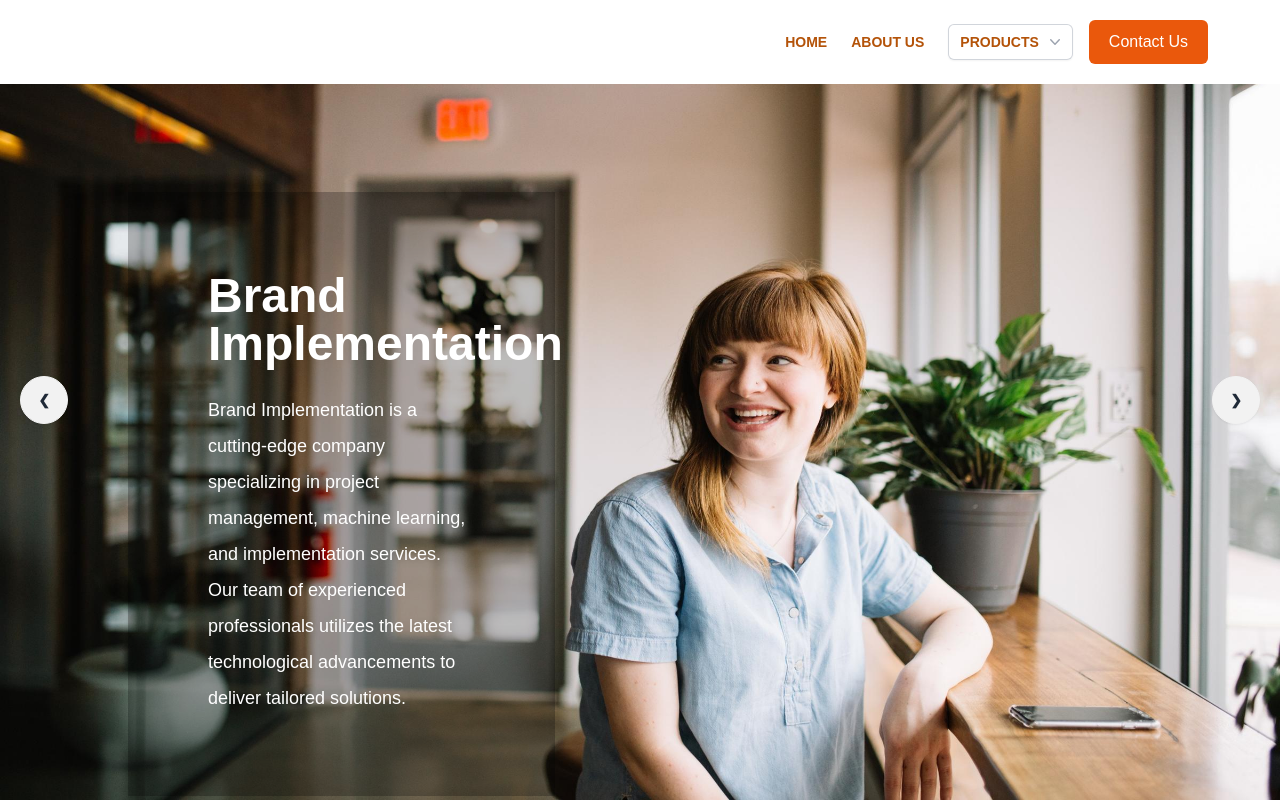
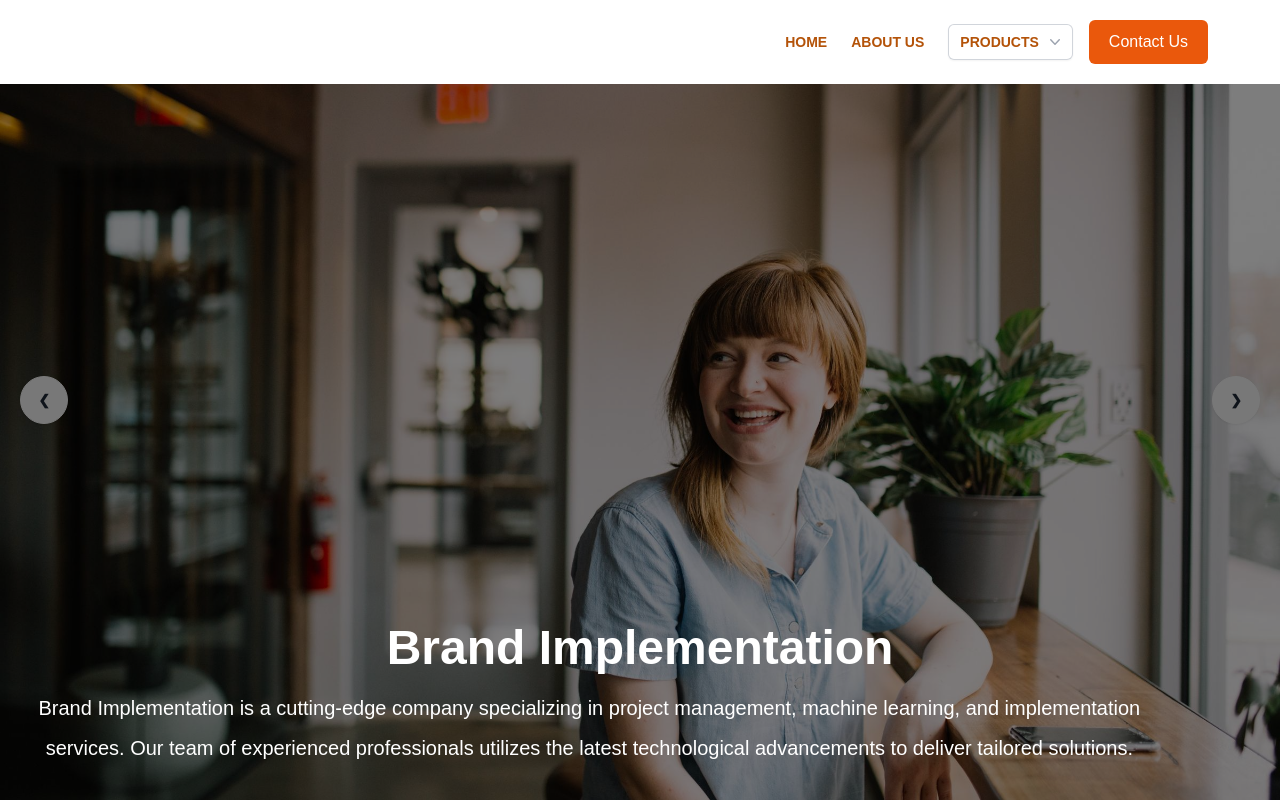
Before and after one commit to Oseun12/Brand-implementation-web-page, a Next.js app: page / in a window 1280 px wide. Shown: the top 802 px of the page. Built offline with nearby package versions, Linux system fonts and the light colour scheme; a web font is replaced by a local one.

Commit message:
Chore: updating the hero section

```diff
--- a/app/_components/About.tsx
+++ b/app/_components/About.tsx
@@ -10,7 +10,7 @@ function About() {
         {/* First Section */}
         <div className='flex flex-col md:flex-row mb-20'>
           <div className='w-full md:w-1/2 p-6'>
-            <h2 className='text-5xl mb-6 font-bold'>MACHINE LEARNING</h2>
+            <h2 className='text-4xl md:text-5xl mb-6 font-bold'>MACHINE LEARNING</h2>
             <p className='leading-loose mb-6 text-xl'>
               At <span className='text-2xl font-bold'>Brand Implementation</span>, we harness the power of <span className='text-xl font-bold'>Machine Learning</span> to drive innovation and efficiency. Machine learning is revolutionizing industries by enabling systems to learn from data and make intelligent decisions without explicit programming. Our experts develop tailored machine learning models that optimize processes, predict outcomes, and uncover insights from complex data sets.
             </p>
@@ -53,7 +53,7 @@ function About() {
             />
           </div>
           <div className='w-full md:w-1/2 p-6'>
-            <h2 className='text-5xl mb-6 font-bold'>PROJECT MANAGEMENT</h2>
+            <h2 className=' text-4xl md:text-5xl mb-6 font-bold'>PROJECT MANAGEMENT</h2>
             <p className='leading-loose mb-6 text-xl'>
               At <span className='text-2xl font-bold'>Brand Implementation</span>, we excel in transforming complex projects into streamlined successes. Our team of seasoned professionals is dedicated to delivering exceptional results by focusing on strategic planning, efficient execution, and proactive problem-solving.
             </p>
@@ -78,7 +78,7 @@ function About() {
         {/* Third Section */}
         <div className='flex flex-col md:flex-row mb-20'>
           <div className='w-full md:w-1/2 p-6'>
-            <h2 className='text-5xl mb-6 font-bold'>IMPLEMENTATION</h2>
+            <h2 className='md:text-5xl mb-6 font-bold text-4xl'>IMPLEMENTATION</h2>
             <p className='leading-loose mb-6 text-xl'>
               At <span className='text-2xl font-bold'>Brand Implementation</span>, we specialize in turning strategic plans into actionable outcomes through seamless implementation. Our team is committed to executing projects with precision. From initial planning to final deployment, we focus on effective resource management, clear communication, and minimizing disruptions.
             </p>
--- a/app/_components/Hero.tsx
+++ b/app/_components/Hero.tsx
@@ -4,62 +4,70 @@ function Hero() {
   return (
     <div className="carousel w-full h-screen">
       <div id="slide1" className="carousel-item relative w-full">
-        <img src="/images/hero.jpeg" className="w-full" alt="Hero Image"/>
+        <img src="/images/hero.jpeg" className="w-full h-screen object-cover" alt="Hero Image" />
         <div className="absolute left-5 right-5 top-1/2 flex -translate-y-1/2 transform justify-between">
           <a href="#slide4" className="btn btn-circle">❮</a>
           <a href="#slide2" className="btn btn-circle">❯</a>
         </div>
-        {/* Text confined to bottom-left */}
-        <div className="absolute mt-48 left-32  p-20  text-left text-white  bg-black bg-opacity-25 w-1/3">
-          <h2 className="text-5xl font-bold mb-6">Brand Implementation</h2>
-          <p className="mt-2 text-lg leading-loose">
+        {/* Centered text over image */}
+        <div className=" absolute inset-0 flex items-end justify-center text-center text-white bg-black bg-opacity-50">
+          <div className="p-8">
+            <h2 className="text-5xl font-bold mb-4">Brand Implementation</h2>
+            <p className="text-xl leading-loose w-11/12">
               Brand Implementation is a cutting-edge company specializing in project management, machine learning, and implementation services. Our team of experienced professionals utilizes the latest technological advancements to deliver tailored solutions.
             </p>
           </div>
         </div>
+      </div>
 
       <div id="slide2" className="carousel-item relative w-full">
-        <img src="/images/mll.jpeg" className="w-full" alt="Slide 2"/>
+        <img src="/images/mll.jpeg" className="w-full h-screen object-cover" alt="Slide 2" />
         <div className="absolute left-5 right-5 top-1/2 flex -translate-y-1/2 transform justify-between">
           <a href="#slide1" className="btn btn-circle">❮</a>
           <a href="#slide3" className="btn btn-circle">❯</a>
         </div>
-        {/* Text confined to bottom-left */}
-        <div className="absolute mt-72 p-20  text-left text-white  bg-black bg-opacity-50 w-1/3">
-          <h2 className="text-5xl font-bold mb-6">Brand Implementation</h2>
-          <p className="mt-2 text-xl leading-loose">
+        {/* Centered text over image */}
+        <div className="absolute inset-0 flex items-end  justify-center text-center text-white bg-black bg-opacity-50">
+          <div className="p-8">
+            <h2 className="text-5xl font-bold mb-4">Brand Implementation</h2>
+            <p className="text-xl leading-loose">
               From strategic planning to seamless deployment, we are dedicated to helping businesses harness the power of machine learning and project management.
             </p>
           </div>
         </div>
+      </div>
 
       <div id="slide3" className="carousel-item relative w-full">
-        <img src="/images/group.jpeg" className="w-full" alt="Slide 3"/>
+        <img src="/images/group.jpeg" className="w-full h-screen object-cover" alt="Slide 3" />
         <div className="absolute left-5 right-5 top-1/2 flex -translate-y-1/2 transform justify-between">
           <a href="#slide2" className="btn btn-circle">❮</a>
           <a href="#slide4" className="btn btn-circle">❯</a>
         </div>
-        {/* Text confined to bottom-left */}
-        <div className="absolute mt-72 p-20 text-left text-white  bg-black bg-opacity-50 w-1/3">
-          <h2 className="text-5xl font-bold mb-6">Brand Implementation</h2>
-          <p className="mt-2 text-xl leading-loose">
+        {/* Centered text over image */}
+        <div className="absolute inset-0 flex items-end  justify-center text-center text-white bg-black bg-opacity-50">
+          <div className="p-8">
+            <h2 className="text-5xl font-bold mb-4">Brand Implementation</h2>
+            <p className="text-xl leading-loose">
               We ensure successful project execution with expert planning and data-driven decision-making.
             </p>
           </div>
         </div>
+      </div>
 
       <div id="slide4" className="carousel-item relative w-full">
-        <img src="/images/mac8.avif" className="w-full" alt="Slide 4"/>
+        <img src="/images/mac8.avif" className="w-full h-screen object-cover" alt="Slide 4" />
         <div className="absolute left-5 right-5 top-1/2 flex -translate-y-1/2 transform justify-between">
           <a href="#slide3" className="btn btn-circle">❮</a>
           <a href="#slide1" className="btn btn-circle">❯</a>
         </div>
-        {/* Text confined to bottom-left */}
-        <div className="absolute mt-72 p-20 text-left text-white  bg-black bg-opacity-50 w-1/3">
-          <h2 className="text-5xl font-bold mb-6">Brand Implementation</h2>
-          <p className="mt-2 text-xl leading-loose">
+        {/* Centered text over image */}
+        <div className="absolute inset-0 flex items-end  justify-center text-center text-white bg-black bg-opacity-50">
+          <div className="p-8">
+            <h2 className="text-5xl font-bold mb-4">Brand Implementation</h2>
+            <p className="text-xl leading-loose">
               Delivering innovative solutions to streamline operations and enhance business efficiency.
             </p>
+          </div>
         </div>
       </div>
     </div>
--- a/app/_components/Services.tsx
+++ b/app/_components/Services.tsx
@@ -10,7 +10,7 @@ function Services() {
         <div className='flex flex-col lg:flex-row lg:gap-20'>
           {/* Text Section */}
           <div className='w-full lg:w-1/2 mb-10 lg:mb-0'>
-            <h2 className='text-7xl font-bold mb-10 '>
+            <h2 className=' text-4xl md:text-7xl font-bold mb-10 '>
               The services we provide include
             </h2>
             <p className='text-xl leading-loose'>
```
Lines whose indentation alone changed are shown as unchanged.
